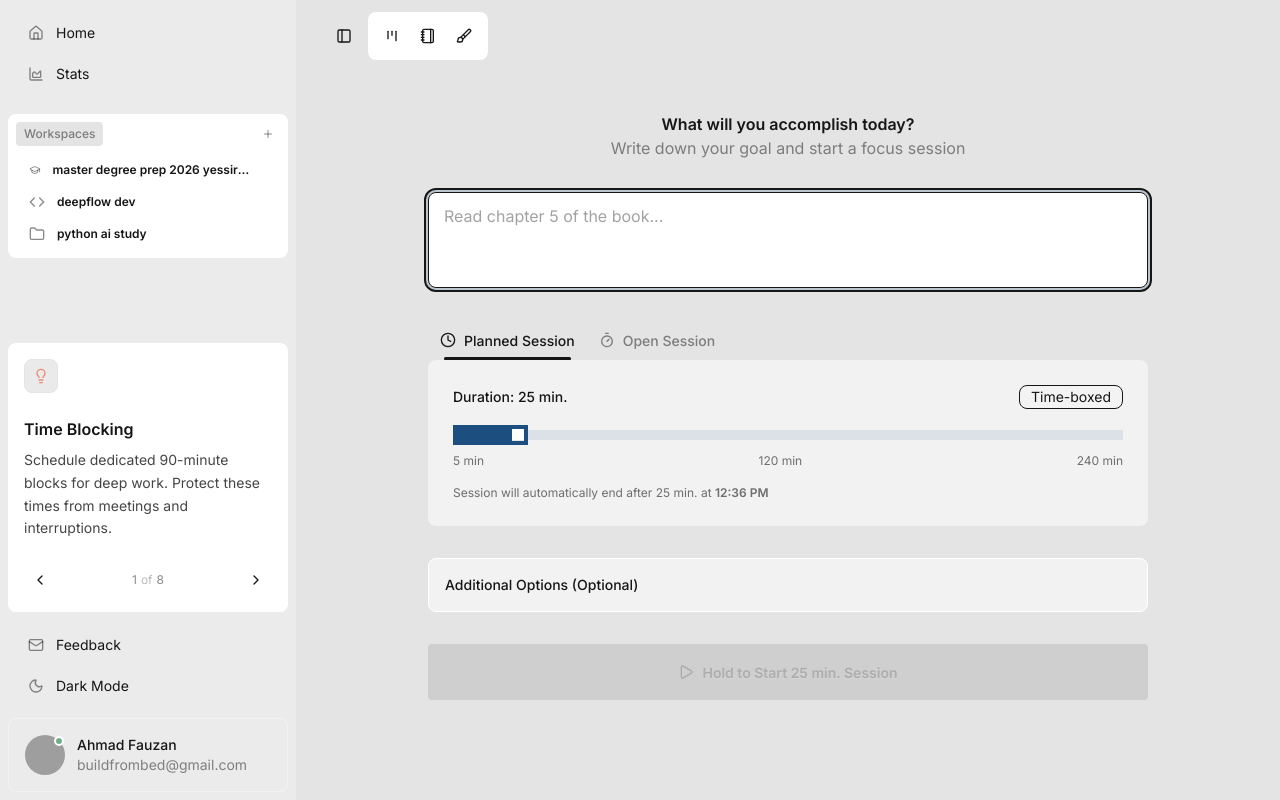
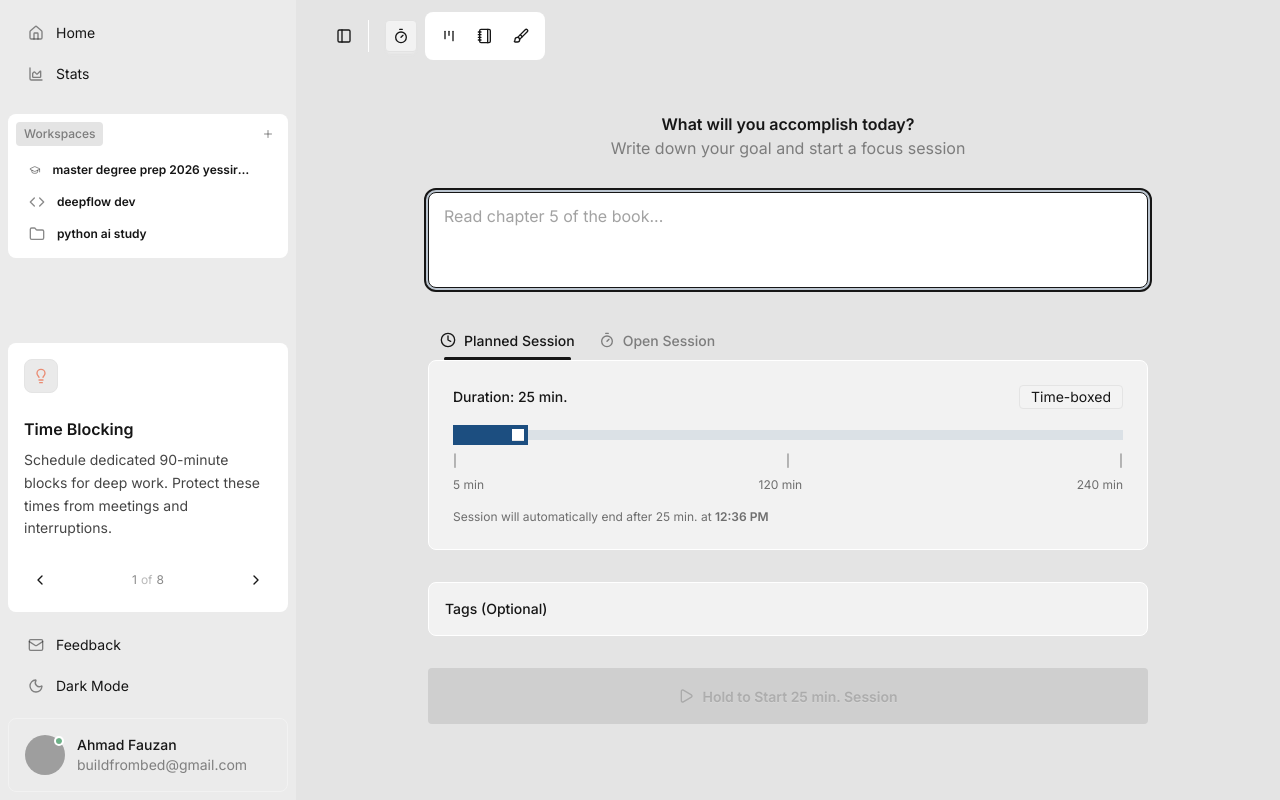
Before and after one commit to vaujan/deepflow, a Next.js app: page / in a window 1280 px wide. Built offline with nearby package versions, Linux system fonts and the light colour scheme; grey boxes are pictures that could not be loaded.

Commit message:
improve ui

```diff
--- a/src/components/ui/header.tsx
+++ b/src/components/ui/header.tsx
@@ -7,6 +7,7 @@ import {
 	Notebook,
 	PanelLeft,
 	SquareArrowOutUpRightIcon,
+	Timer,
 } from "lucide-react";
 import React from "react";
 import { useSidebar } from "../../contexts/SidebarContext";
@@ -21,7 +22,7 @@ export default function Header() {
 			<div className="flex w-full h-full flex-col">
 				<div className="max-w-8xl items-start h-full flex gap-6 w-full px-8 py-3">
 					<nav className="flex gap-2 items-center">
-						<ul>
+						<ul className="mr-2 pr-2 border-r border-base-100">
 							{/* List goes here */}
 							<li>
 								<button
@@ -35,13 +36,14 @@ export default function Header() {
 						</ul>
 
 						{/* Widgets toggle */}
+						<button className="btn btn-sm btn-square">
+							<Timer className="size-4" />
+						</button>
 						<ul className="flex gap-1 p-2 rounded-box bg-base-100">
 							<li>
 								<button
 									className={`btn relative btn-sm btn-square ${
-										activeWidgets.includes("kanban")
-											? "btn-primary"
-											: "btn-ghost"
+										activeWidgets.includes("kanban") ? "" : "btn-ghost"
 									}`}
 									onClick={() => toggleWidget("kanban")}
 									title="Toggle Kanban widget"
@@ -49,7 +51,7 @@ export default function Header() {
 									<Kanban className="size-4" />
 									{/* Active indicator */}
 									{activeWidgets.includes("kanban") && (
-										<div className="w-4 absolute bg-primary h-0.5 rounded-full -bottom-2" />
+										<div className="w-4 absolute bg-base-content h-0.75 rounded-full -bottom-2" />
 									)}
 								</button>
 							</li>
@@ -57,7 +59,7 @@ export default function Header() {
 							<li>
 								<button
 									className={`btn relative btn-sm btn-square ${
-										activeWidgets.includes("note") ? "btn-primary" : "btn-ghost"
+										activeWidgets.includes("note") ? "" : "btn-ghost"
 									}`}
 									onClick={() => toggleWidget("note")}
 									title="Toggle Notes widget"
@@ -65,7 +67,7 @@ export default function Header() {
 									<Notebook className="size-4" />
 									{/* Active indicator */}
 									{activeWidgets.includes("note") && (
-										<div className="w-4 absolute bg-primary h-0.5 rounded-full -bottom-2" />
+										<div className="w-4 absolute bg-base-content h-0.75 rounded-full -bottom-2" />
 									)}
 								</button>
 							</li>
@@ -73,9 +75,7 @@ export default function Header() {
 							<li>
 								<button
 									className={`btn relative btn-sm btn-square ${
-										activeWidgets.includes("tasks")
-											? "btn-primary"
-											: "btn-ghost"
+										activeWidgets.includes("tasks") ? "" : "btn-ghost"
 									}`}
 									onClick={() => toggleWidget("tasks")}
 									title="Toggle Tasks widget"
@@ -83,7 +83,7 @@ export default function Header() {
 									<Brush className="size-4" />
 									{/* Active indicator */}
 									{activeWidgets.includes("tasks") && (
-										<div className="w-4 absolute bg-primary h-0.5 rounded-full -bottom-2" />
+										<div className="w-4 absolute bg-base-content h-0.75 rounded-full -bottom-2" />
 									)}
 								</button>
 							</li>
--- a/src/components/ui/session-card.tsx
+++ b/src/components/ui/session-card.tsx
@@ -329,12 +329,12 @@ export default function SessionCard() {
 					<Clock className="size-4 me-2" />
 					Planned Session
 				</label>
-				<div className="tab-content rounded-box bg-base-200 p-6">
+				<div className="tab-content rounded-box border-base-100 border bg-base-200 p-6">
 					{/* Planned Session Mode */}
 					<div className="space-y-4">
 						<div className="flex text-sm justify-between items-center">
 							<p className="font-medium">Duration: {formatTime(duration)}</p>
-							<span className="badge rounded-box badge-outline bg-secondary/20">
+							<span className="badge rounded-sm badge-soft bg-secondary/20">
 								Time-boxed
 							</span>
 						</div>
@@ -348,6 +348,13 @@ export default function SessionCard() {
 								onChange={handleDurationChange}
 								className="range range-sm range-primary w-full"
 							/>
+
+							<div className="flex justify-between text-xs text-base-content/60">
+								<span>|</span>
+								<span>|</span>
+								<span>|</span>
+							</div>
+
 							<div className="flex justify-between text-xs text-base-content/60">
 								<span>5 min</span>
 								<span>120 min</span>
@@ -371,12 +378,12 @@ export default function SessionCard() {
 					<Timer className="size-4 me-2" />
 					Open Session
 				</label>
-				<div className="tab-content rounded-box bg-base-200 p-6">
+				<div className="tab-content rounded-box bg-base-200 border-base-100 border p-6">
 					{/* Open Session Mode */}
 					<div className="space-y-4">
 						<div className="flex text-sm justify-between items-center">
 							<p className="font-medium">Flow-based session</p>
-							<span className="badge rounded-box badge-outline bg-secondary/20">
+							<span className="badge rounded-sm badge-soft bg-secondary/20">
 								No time limit
 							</span>
 						</div>
@@ -396,12 +403,12 @@ export default function SessionCard() {
 			<div className="collapse border border-base-100 bg-base-200">
 				<input type="checkbox" className="peer" />
 				<div className="collapse-title text-sm font-medium">
-					Additional Options (Optional)
+					Tags (Optional)
 				</div>
 				<div className="collapse-content">
 					<div className="space-y-4 pt-2">
 						{/* Focus Level */}
-						<div className="form-control">
+						{/* <div className="form-control">
 							<label className="label w-full justify-between">
 								<span className="label-text text-sm font-medium">
 									Focus Level: {focusLevel}
@@ -425,7 +432,12 @@ export default function SessionCard() {
 									className="range range-xs w-full"
 								/>
 
-								<div className="flex justify-between text-xs text-base-content/60">
+								<div className="flex justify-between text-[0.5rem] text-base-content/60">
+									<span>|</span>
+									<span>|</span>
+									<span>|</span>
+									<span>|</span>
+									<span>|</span>
 									<span>|</span>
 									<span>|</span>
 									<span>|</span>
@@ -438,12 +450,11 @@ export default function SessionCard() {
 									<span>Deep focus</span>
 								</div>
 							</div>
-						</div>
+						</div> */}
 
 						{/* Tags */}
 						<div className="form-control">
 							<label className="label">
-								<span className="label-text text-sm font-medium">Tags</span>
 								<span className="label-text-alt text-xs text-base-content/60">
 									Separate with spaces
 								</span>
--- a/src/components/ui/widget-task.tsx
+++ b/src/components/ui/widget-task.tsx
@@ -71,12 +71,11 @@ export default function WidgetTask() {
 		<div className="card bg-base-300 w-full h-full gap-3 border border-base-100 p-4">
 			<div className="flex items-center justify-between">
 				<h3 className="text-md font-bold">Tasks</h3>
-				<button className="btn btn-sm btn-secondary" onClick={addTask}>
-					<Plus className="size-4 text-secondary-content" />
+				<button className="btn btn-sm btn-circle" onClick={addTask}>
+					<Plus className="size-4" />
 				</button>
 			</div>
 
-			{/* Add new task */}
 			<div className="flex gap-2">
 				<input
 					type="text"
```
